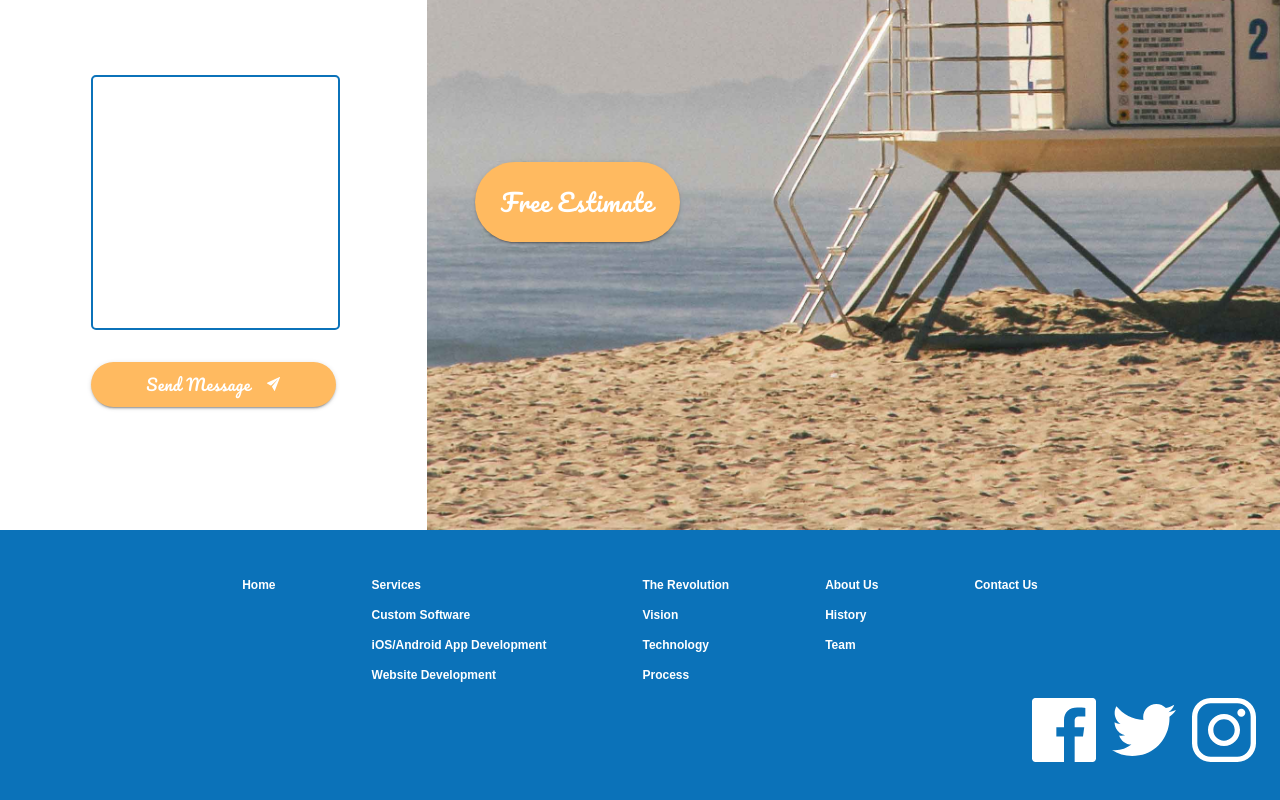
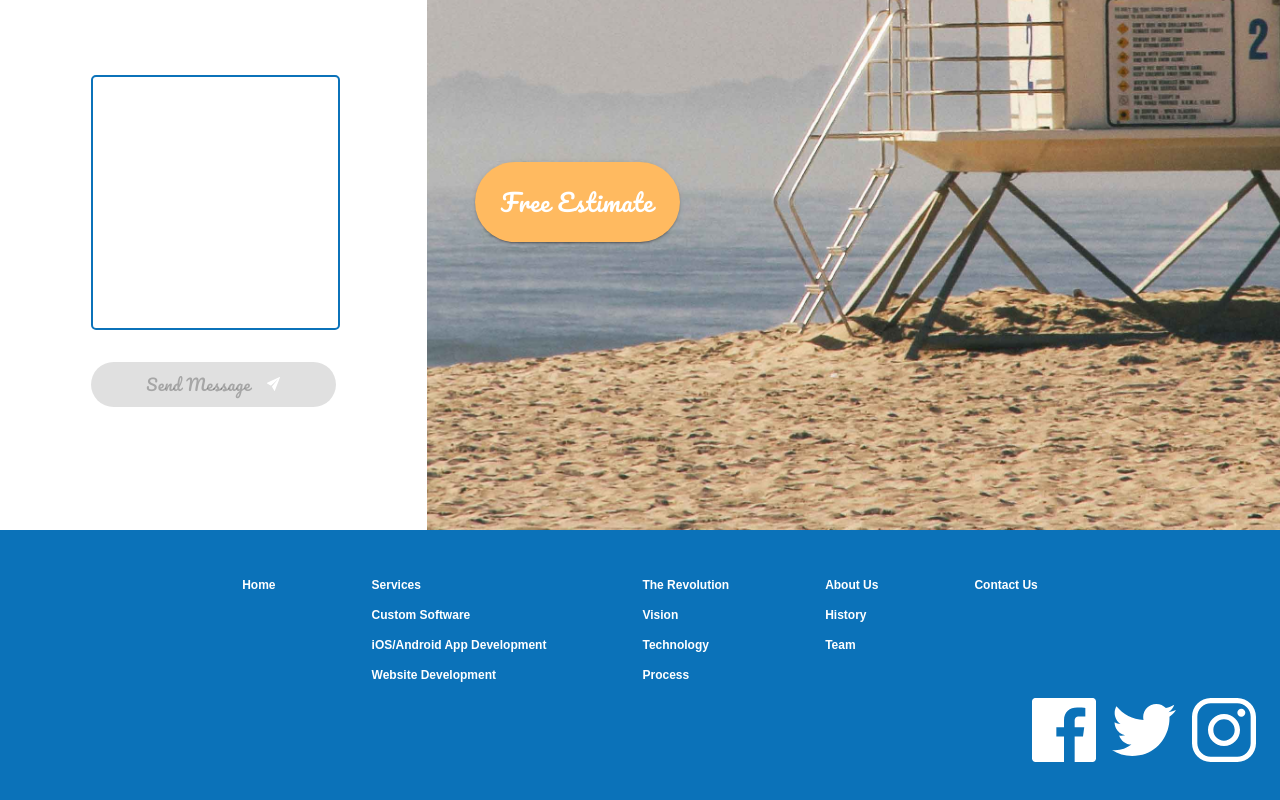
Before and after one commit to onTheDL/das-development, a React (Create React App) app: page /contact in a window 1280 px wide. Shown: the part 542-1342 px from the top of the page. Built offline with nearby package versions, Linux system fonts and the light colour scheme.

Commit message:
CApply fullWidth to to Dialog text fields when screen size at xs

```diff
--- a/src/components/Contact.js
+++ b/src/components/Contact.js
@@ -85,6 +85,10 @@ const useStyles = makeStyles((theme) => ({
     "&:hover": {
       backgroundColor: theme.palette.secondary.light,
     },
+    [theme.breakpoints.down("sm")]: {
+      height: 40,
+      width: 225,
+    }
   },
 }));
 
@@ -276,14 +280,14 @@ export default function Contact({ setValue, setSelectedIndex }) {
               <Button
                 variant="contained"
                 className={classes.sendBtn}
-                // disabled={
-                //   name.length === 0 ||
-                //   message.length === 0 ||
-                //   phone.length === 0 ||
-                //   phoneHelper.length !== 0 ||
-                //   email.length === 0 ||
-                //   emailHelper.length !== 0
-                // }
+                disabled={
+                  name.length === 0 ||
+                  message.length === 0 ||
+                  phone.length === 0 ||
+                  phoneHelper.length !== 0 ||
+                  email.length === 0 ||
+                  emailHelper.length !== 0
+                }
                 onClick={() => setOpen(true)}
               >
                 Send Message
@@ -301,7 +305,9 @@ export default function Contact({ setValue, setSelectedIndex }) {
       {/*---Confirm Message Dialog---*/}
       <Dialog
         open={open}
+        fullScreen={matchesXS}
         onClose={() => setOpen(false)}
+        style={{zIndex: 1302}}
         PaperProps={{
           style: {
             paddingTop: matchesXS ? "1em" : "5em",
@@ -365,7 +371,7 @@ export default function Contact({ setValue, setSelectedIndex }) {
           </Grid>
 
           {/* --- Message Text Field --- */}
-          <Grid item style={{ maxWidth: "20em" }}>
+          <Grid item style={{ maxWidth: matchesXS ? "100%" : "20em" }}>
             <TextField
               InputProps={{ disableUnderline: true }}
               className={classes.message}
@@ -381,6 +387,7 @@ export default function Contact({ setValue, setSelectedIndex }) {
           <Grid
             item
             container
+            direction={matchesSM ? "column" : "row"}
             style={{ marginTop: "2em", marginBottom: "1em" }}
             alignItems="center"
           >
@@ -397,14 +404,14 @@ export default function Contact({ setValue, setSelectedIndex }) {
               <Button
                 variant="contained"
                 className={classes.sendBtn}
-                // disabled={
-                //   name.length === 0 ||
-                //   message.length === 0 ||
-                //   phone.length === 0 ||
-                //   phoneHelper.length !== 0 ||
-                //   email.length === 0 ||
-                //   emailHelper.length !== 0
-                // }
+                disabled={
+                  name.length === 0 ||
+                  message.length === 0 ||
+                  phone.length === 0 ||
+                  phoneHelper.length !== 0 ||
+                  email.length === 0 ||
+                  emailHelper.length !== 0
+                }
                 onClick={() => setOpen(true)}
               >
                 Send Message
```
Also changed, not shown: 1 other file (tests, documents, lock files or other folders).
